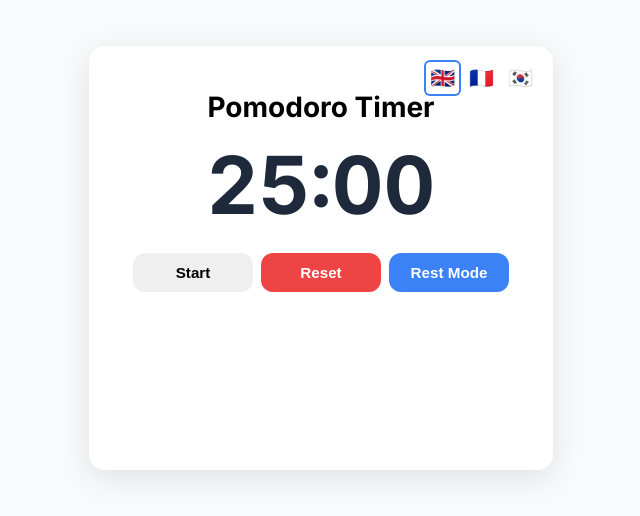
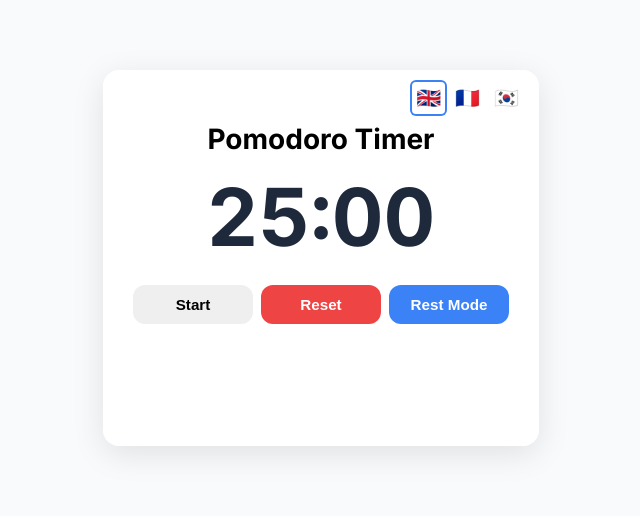
Before and after one commit to The233rdAge/BYOA-Pomodoro, a plain HTML site: page index.html in a window 1280 px wide. Shown: the part 142-658 px from the top of the page, without its empty margins (319-959 px from the left). Drawn offline with Linux system fonts and the light colour scheme.

Commit message:
Fixed CSS styling

```diff
--- a/styles.css
+++ b/styles.css
@@ -23,25 +23,25 @@ body {
     position: relative;
     text-align: center;
     background-color: var(--color-container);
-    padding: 2rem;
+    padding: 1.75rem;
     border-radius: 16px;
     box-shadow: 0 8px 32px rgba(0, 0, 0, 0.1);
     backdrop-filter: blur(8px);
-    width: 400px;
-    min-height: 360px;
+    width: 380px;
+    min-height: 320px;
     display: flex;
     flex-direction: column;
     align-items: center;
 }
 
 h1 {
-    margin: 0.75rem 0 0 0;
+    margin: 1.5rem 0 0 0;
     font-size: 1.75rem;
 }
 
 .status {
     position: absolute;
-    bottom: 1.25rem;
+    bottom: 1rem;
     left: 0;
     right: 0;
     min-height: 20px;
@@ -119,7 +119,7 @@ h1 {
 
 .language-selector {
     position: absolute;
-    top: 1rem;
+    top: 0.75rem;
     right: 1rem;
     display: flex;
     gap: 6px;
```
